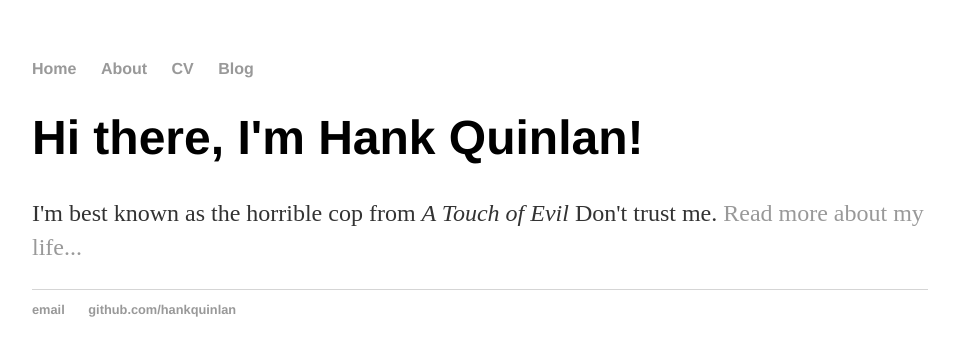
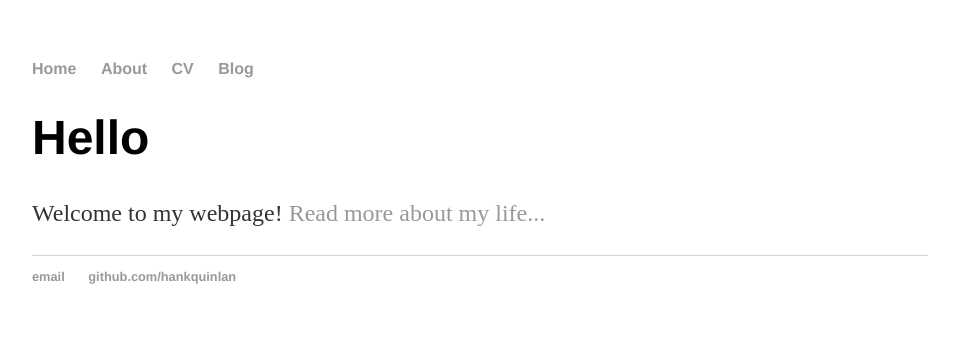
Before and after one commit to tlhamo/2018-Works, a Jekyll site: the page built from index.html, in a window 1280 px wide. Shown: the top 356 px of the page, without its empty margins (160-1119 px from the left). Built offline with Jekyll 4.4.1, drawn with Linux system fonts in a browser that asks for light colours.

Commit message:
removed the "A Touch of Evil" part

```diff
--- a/index.html
+++ b/index.html
@@ -1,8 +1,8 @@
 ---
 layout: default
-title: Test Run Title
+title: TsekiLhamo
 ---
 <div class="blurb">
-	<h1>Hi there, I'm Hank Quinlan!</h1>
-	<p>I'm best known as the horrible cop from <em>A Touch of Evil</em> Don't trust me. <a href="/about">Read more about my life...</a></p>
+	<h1>Hello</h1>
+	<p>Welcome to my webpage! <a href="/about">Read more about my life...</a></p>
 </div><!-- /.blurb -->
```
